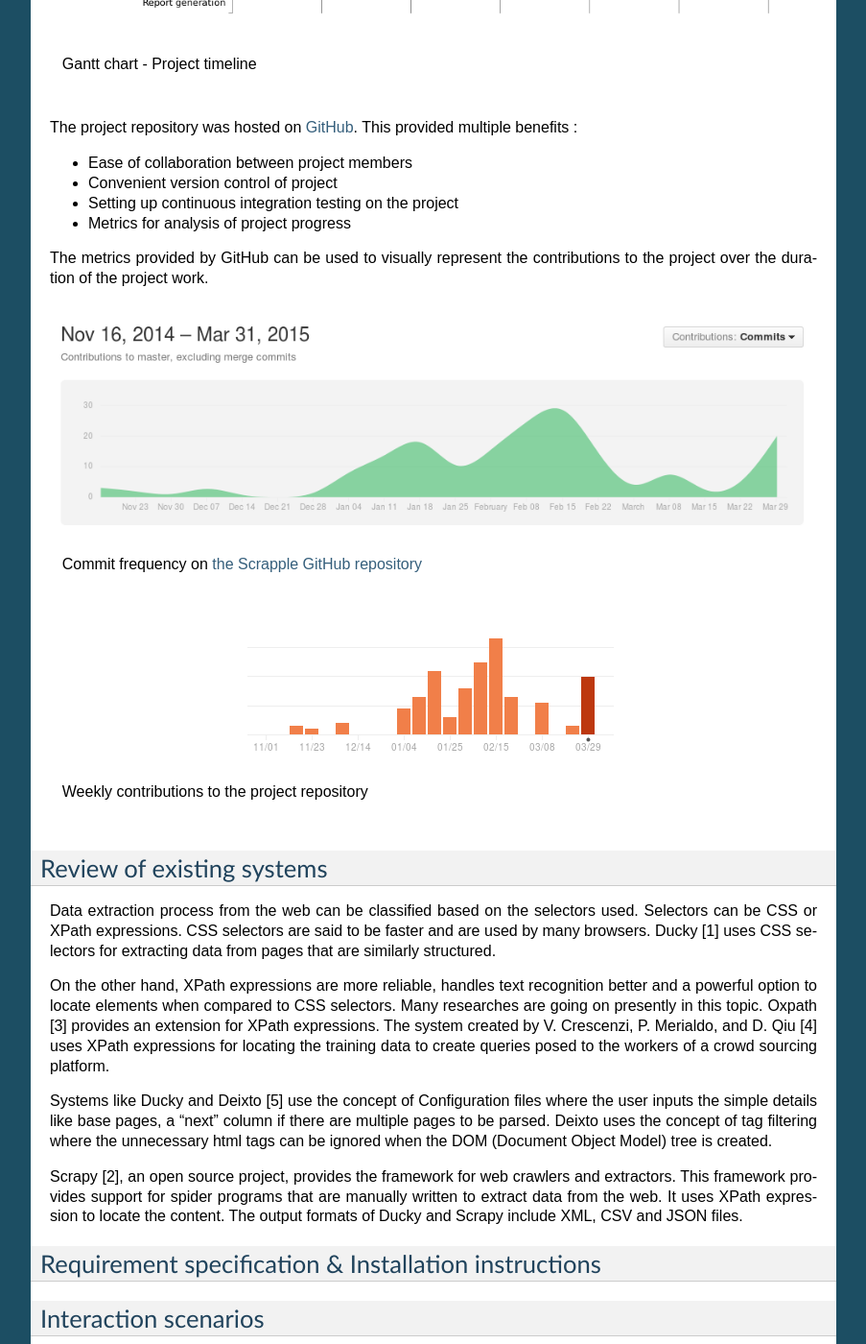
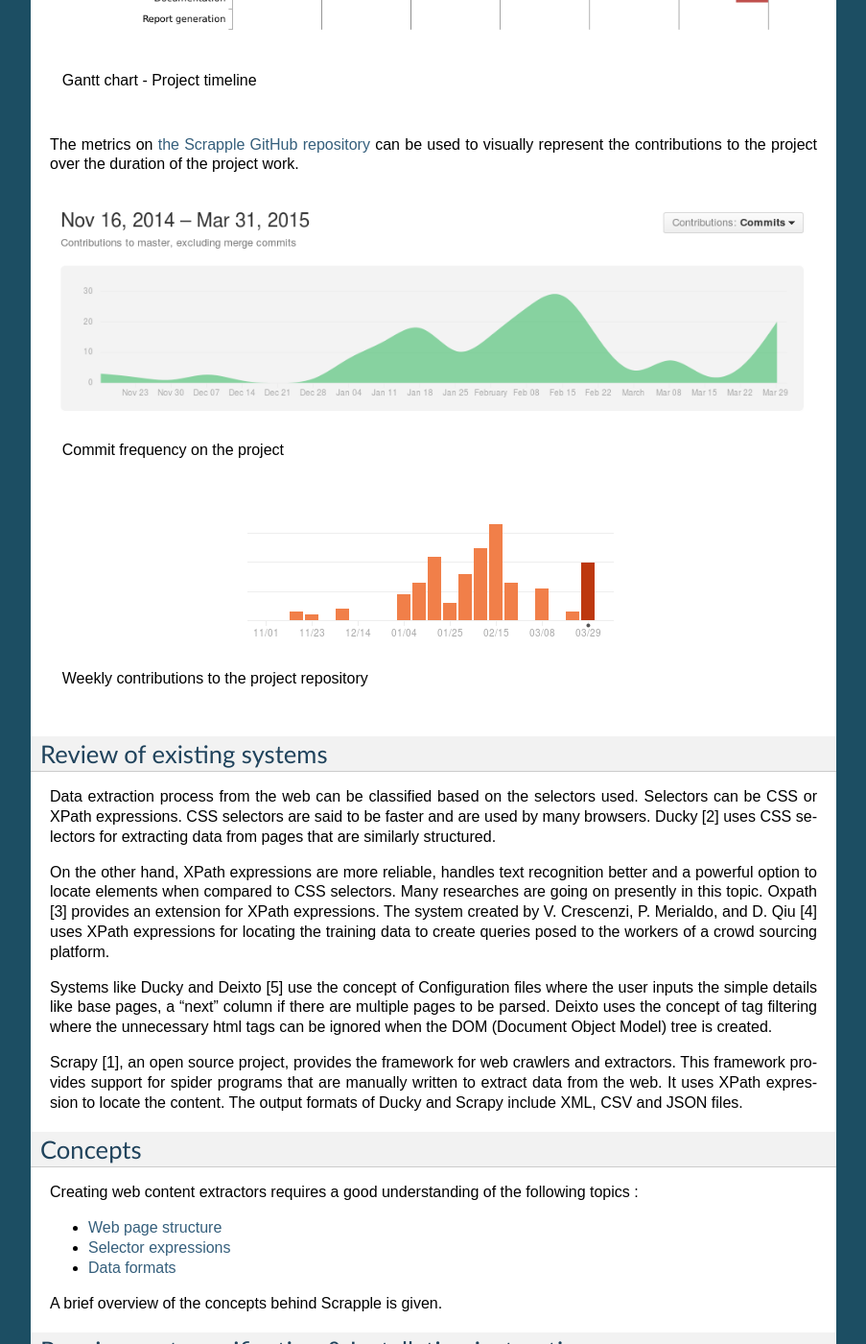
Before and after one commit to AlexMathew/scrapple, a Sphinx documentation site: the page built from docs/index.rst, in a window 1280 px wide and 1400 px high, scrolled down 1929 px. Shown: the whole window at 96% size, without its empty margins (198-1101 px from the left). Built offline with Sphinx 7.4.7, drawn with Linux system fonts in a browser that asks for light colours; some of the changed text lies outside the part shown.

Commit message:
Update docs

```diff
--- a/docs/index.rst
+++ b/docs/index.rst
@@ -16,7 +16,6 @@
 
 Scrapple is a project aimed at designing a framework for building web content extractors. Scrapple uses key-value based configuration files to define parameters to be considered in generating the extractor. It considers the base page URL, selectors for the data to be extracted, and the selector for the links to be crawled through. At its core, Scrapple abstracts the implementation of the extractor, focussing more on representing the selectors for the required tags. Scrapple can be used to generate single page content extractors or link crawlers.
 
-This documentation contains information about how to use Scrapple and how Scrapple works.
 
 Introduction
 ============
@@ -45,13 +44,18 @@
 
 The configuration file is a JSON document, consisting of the required key-value pairs. The user specifies the base URL of the page to work on, and also the tags of the data to be extracted. The user has a choice between CSS selectors and XPath expressions for specifying the target tags. Once the target tags have been specified, the other parameters are filled and the configuration file is completed. This configuration file is used by Scrapple to generate the required script and the execution is performed to generate the output of the scraper as a CSV/JSON document (depending on the argument passed while running the script). Thus, the user can obtain data they need without having extensive programming expertise to manually write the scripts required.
 
+Application of Scrapple
+-----------------------
+
+
+
 The inspiration behind Scrapple
 -------------------------------
 
 Scrapple is based on the best ideas involved in two projects :
 
-* `Scrapy <http://scrapy.org>`_ : Scrapy is an application framework, designed to build web spiders that extract structured web data.
-* `Ducky <http://dl.acm.org/citation.cfm?id=2628244>`_ : Ducky is a semi-automatic web wrapper, which uses a configuration file to define extraction rules, and extract data accordingly.
+* Scrapy [1] : Scrapy is an application framework, designed to build web spiders that extract structured web data.
+* Ducky [2] : Ducky is a semi-automatic web wrapper, which uses a configuration file to define extraction rules, and extract data accordingly.
 
 
 Project timeline
@@ -65,20 +69,13 @@
 
   Gantt chart - Project timeline
 
-The project repository was hosted on `GitHub <http://github.com/>`_. This provided multiple benefits :
-
-* Ease of collaboration between project members
-* Convenient version control of project
-* Setting up continuous integration testing on the project
-* Metrics for analysis of project progress
-
-The metrics provided by GitHub can be used to visually represent the contributions to the project over the duration of the project work.
+The metrics on `the Scrapple GitHub repository <http://github.com/scrappleapp/scrapple>`_ can be used to visually represent the contributions to the project over the duration of the project work.
 
 .. figure:: intro/images/commits.png
   :alt: GitHub commits
   :align: center
 
-  Commit frequency on `the Scrapple GitHub repository <http://github.com/scrappleapp/scrapple>`_
+  Commit frequency on the project
 
 .. figure:: intro/images/weekly.png
   :alt: Weekly contributions
@@ -90,13 +87,34 @@
 Review of existing systems
 ==========================
 
-Data extraction process from the web can be classified based on the selectors used. Selectors can be CSS or XPath expressions. CSS selectors are said to be faster and are used by many browsers. Ducky [1] uses CSS selectors for extracting data from pages that are similarly structured.
+Data extraction process from the web can be classified based on the selectors used. Selectors can be CSS or XPath expressions. CSS selectors are said to be faster and are used by many browsers. Ducky [2] uses CSS selectors for extracting data from pages that are similarly structured.
 
 On the other hand, XPath expressions are more reliable, handles text recognition better and a powerful option to locate elements when compared to CSS selectors. Many researches are going on presently in this topic. Oxpath [3] provides an extension for XPath expressions. The system created by V. Crescenzi, P. Merialdo, and D. Qiu [4] uses XPath expressions for locating the training data to create queries posed to the workers of a crowd sourcing platform.
 
 Systems like Ducky and Deixto [5] use the concept of Configuration files where the user inputs the simple details like base pages, a “next” column if there are multiple pages to be parsed. Deixto uses the concept of tag filtering where the unnecessary html tags can be ignored when the DOM (Document Object Model) tree is created.
 
-Scrapy [2], an open source project, provides the framework for web crawlers and extractors. This framework provides support for spider programs that are manually written to extract data from the web. It uses XPath expression to locate the content. The output formats of Ducky and Scrapy include XML, CSV and JSON files.
+Scrapy [1], an open source project, provides the framework for web crawlers and extractors. This framework provides support for spider programs that are manually written to extract data from the web. It uses XPath expression to locate the content. The output formats of Ducky and Scrapy include XML, CSV and JSON files.
+
+
+Concepts
+========
+
+Creating web content extractors requires a good understanding of the following topics :
+
+- :doc:`concepts/structure`
+- :doc:`concepts/selectors`
+- :doc:`concepts/formats`
+
+A brief overview of the concepts behind Scrapple is given.
+
+.. toctree::
+   :maxdepth: 2
+   :hidden:
+
+   concepts/structure
+   concepts/selectors
+   concepts/formats
+
 
 
 Requirement specification & Installation instructions
@@ -199,9 +217,9 @@
 References
 ==========
 
-[1] Kei Kanaoka, Yotaro Fujii and Motomichi Toyama. Ducky: A Data Extraction System for Various Structured Web Documents. In Proceedings of the 18th International Database Engineering & Applications Symposium, IDEAS ’14, pages 342-347, New York, NY, USA, 2014. ACM
+[1] Scrapy: A fast and powerful scraping and web crawling framework.[Online] Available: https://www.scrapy.org
 
-[2] Scrapy: A fast and powerful scraping and web crawling framework.[Online] Available: https://www.scrapy.org
+[2] Kei Kanaoka, Yotaro Fujii and Motomichi Toyama. Ducky: A Data Extraction System for Various Structured Web Documents. In Proceedings of the 18th International Database Engineering & Applications Symposium, IDEAS ’14, pages 342-347, New York, NY, USA, 2014. ACM
 
 [3] T.Furche, G. Gottlob, G. Grasso, C. Schallhart, and A. Sellers. Oxpath: A language for scalable data extraction, automation, and crawling on the deep web. The VLDB Journal, 22(1):47–72, Feb. 2013
 
@@ -226,22 +244,12 @@
 Appendix
 ========
 
-Creating web content extractors requires a good understanding of the following topics :
+Plagiarism report
+-----------------
 
-- :doc:`concepts/structure`
-- :doc:`concepts/selectors`
-- :doc:`concepts/formats`
-
-A brief overview of the concepts behind Scrapple is given.
-
-.. toctree::
-   :maxdepth: 2
-   :hidden:
-
-   concepts/structure
-   concepts/selectors
-   concepts/formats
-
+.. image:: intro/images/plagiarism.jpg
+   :alt: Plagiarism report
+   :align: center
 
 
 .. Overview
```
Also changed, not shown: docs/intro/images/plagiarism.jpg (added).
